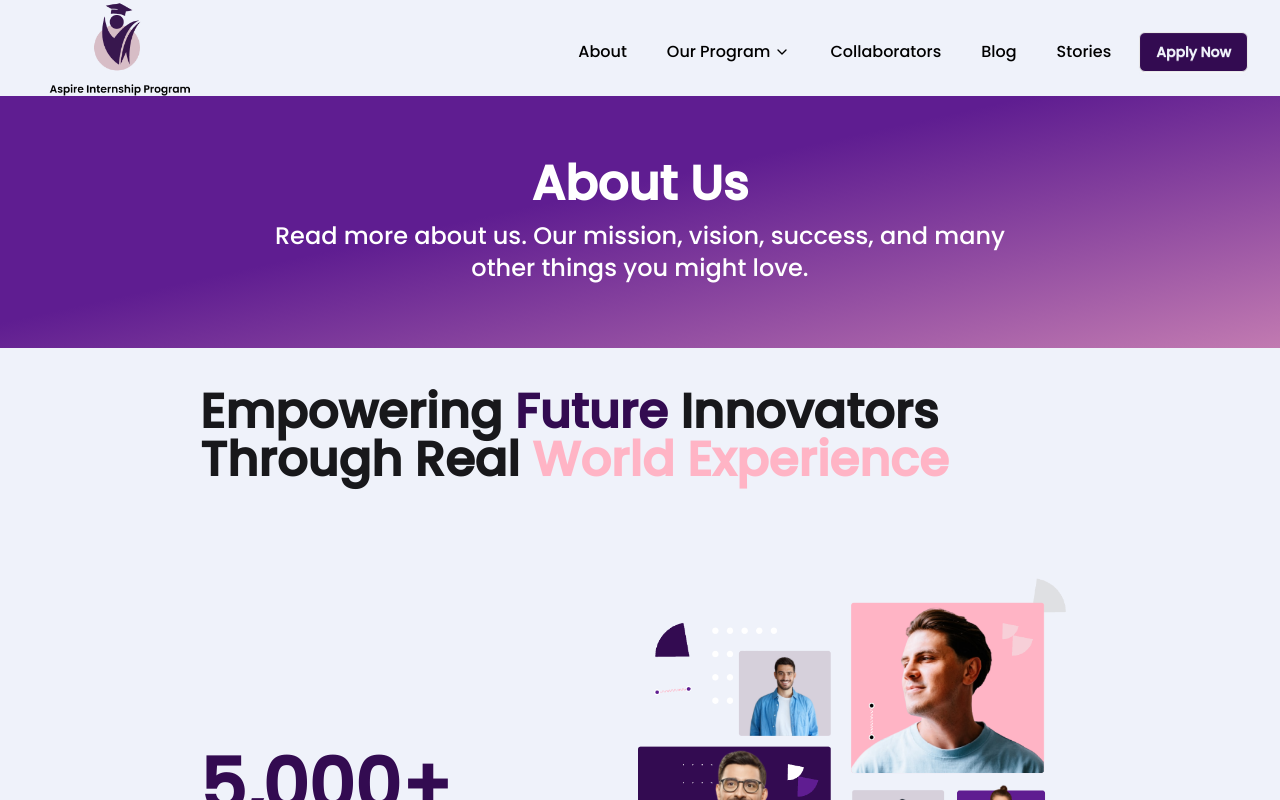
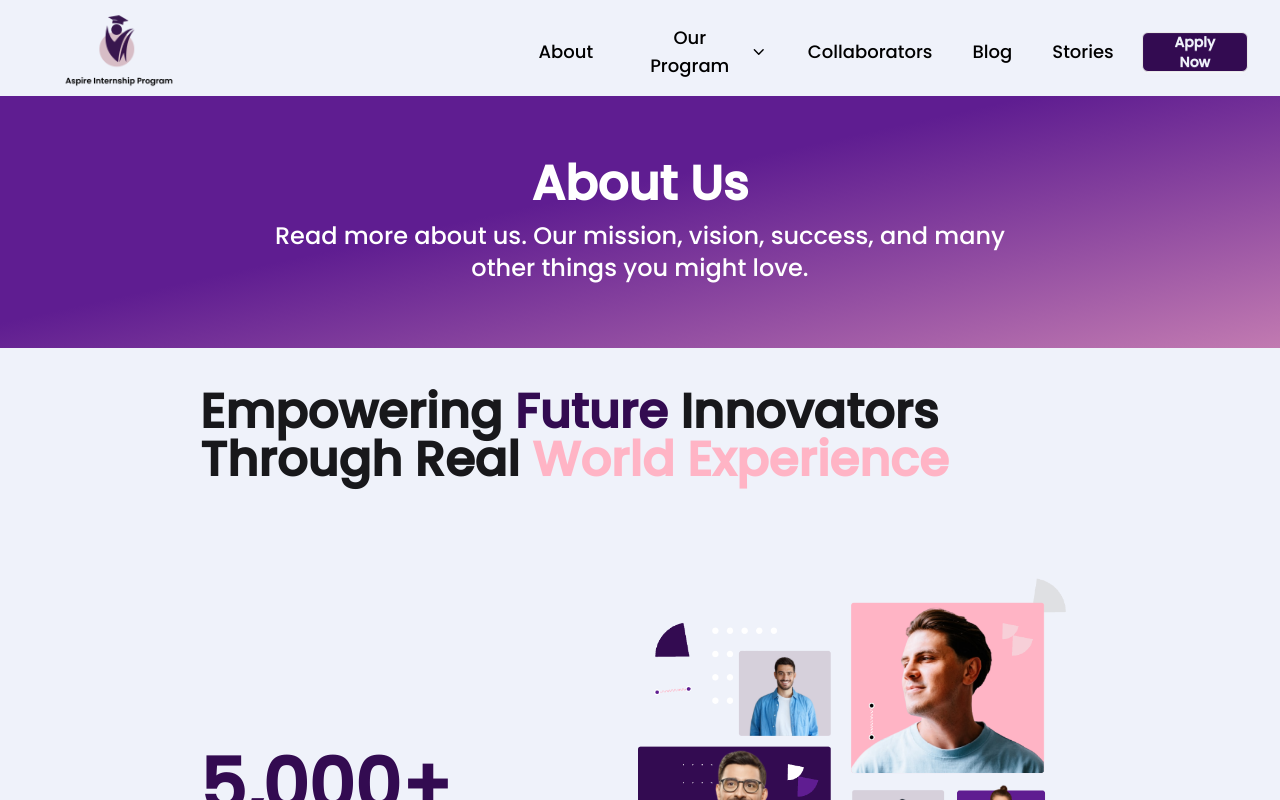
Before and after one commit to thenexgenix/AspireInternShipProgramme, a React (Vite) app in the folder Frontend/: page /about in a window 1280 px wide. Shown: the top 800 px of the page. Built offline with nearby package versions, Linux system fonts and the light colour scheme.

Commit message:
fix the navbar alignment

```diff
--- a/Frontend/src/components/Home/CareerJourney.jsx
+++ b/Frontend/src/components/Home/CareerJourney.jsx
@@ -12,10 +12,10 @@ const iconMap = {
 
 const CareerJourney = memo(({ CareerJourneydata }) => {
   return (
-    <section className="max-w-7xl mx-auto p-8 mt-5 md:mt-12 lg:mt-32">
+    <section className="lg:max-w-7xl xl:max-w-full xl:px-[11%] mx-auto p-8 mt-5 md:mt-12 lg:mt-32">
       {/* Hero Section */}
       <motion.div
-        className="text-start mb-20 flex flex-col md:flex-row gap-10  justify-between items-center "
+        className="text-start mb-20 flex flex-col md:flex-row gap-10  justify-between items-center"
         initial={{ opacity: 0, x: 30 }}
         whileInView={{ opacity: 1, x: 0 }}
         viewport={{ once: true }}
@@ -45,7 +45,7 @@ const CareerJourney = memo(({ CareerJourneydata }) => {
                 transition={{ duration: 0.6, delay: index * 0.2 }}
               >
                 {Icon && (
-                  <Icon className="text-4xl rounded-xl md:text-5xl text-text-secondary bg-gray-300 md:p-2" />
+                  <Icon className={`text-4xl rounded-xl md:text-5xl ${index === 2 && "text-yellow-500" }  ${index === 3 && "text-blue-500" } bg-gray-300 md:p-2`} />
                 )}
 
                 <div>
@@ -70,7 +70,7 @@ const CareerJourney = memo(({ CareerJourneydata }) => {
             alt="Career Journey Aspire internship program"
             className="rounded-lg shadow-lg aspect-square object-cover md:h-[400px] lg:h-[500px] relative z-40"
           />
-          <div className=" blur-[2px] absolute inset-0 w-[300px] md:w-[400px] lg:w-[500px] h-full translate-x-12 translate-y-5 rounded-lg border-4 border-[#ebc3cc]  before:absolute before:inset-0 before:w-full before:h-full before:rounded-lg before:bg-gradient-to-r before:from-[#5F1D91] before:to-[#FFB4C5] before:opacity-20 before:-z-10"></div>
+          <div className=" blur-[2px] absolute  inset-0 w-[400px] md:w-[400px] lg:w-[500px] h-full translate-x-12 translate-y-5 rounded-lg border-4 border-[#ebc3cc]  before:absolute before:inset-0 before:w-full before:h-full before:rounded-lg before:bg-gradient-to-r before:from-[#5F1D91] before:to-[#FFB4C5] before:opacity-20 before:-z-10"></div>
         </motion.div>
       </div>
     </section>
--- a/Frontend/src/components/Home/SuccessStoriesSection.jsx
+++ b/Frontend/src/components/Home/SuccessStoriesSection.jsx
@@ -6,13 +6,13 @@ const SuccessStoriesSection = ({ rounded }) => {
     <>
       <div className="lg:flex justify-between mt-10  md:mt-1 relative ">
         {/* cards-success-story-left */}
-        <div className="flex md:translate-x-10 ">
+        <div className="flex  ">
           <motion.div
             initial={{ opacity: 0, y: 20 }}
             whileInView={{ opacity: 1, y: 0 }}
             transition={{ duration: 0.8, delay: 0.4 }}
             viewport={{ once: true }}
-            className="bg-bg-accent relative  rounded-2xl p-6 md:max-w-md lg:max-w-xl h-fit"
+            className="bg-bg-accent relative  rounded-2xl p-6 md:max-w-md lg:max-w-xl h-fit "
           >
             <div className="flex items-center gap-10 md:gap-10 lg:gap-30">
               <div>
--- a/Frontend/src/components/Navbar/Navbar.jsx
+++ b/Frontend/src/components/Navbar/Navbar.jsx
@@ -43,23 +43,23 @@ const Navbar = memo(({ isLoggedIn }) => {
     <motion.nav
       initial={{ opacity: 0, y: -20 }}
       animate={{ opacity: 1, y: 0 }}
-      className={`fixed w-full top-0 z-50 transition-all duration-300 py-5 ${
+      className={` fixed w-full top-0 z-50 transition-all duration-300 pt-5 ${
         isScrolled ? "backdrop-blur-md bg-primary-color/80" : "bg-transparent"
       }`}
     >
-      <div className="max-w-7xl  mx-auto px-4 sm:px-6 lg:px-8">
-        <div className="flex items-center justify-between h-16">
-          <motion.div initial={{ scale: 0.8 }} whileHover={{ scale: 0.9 }}>
+      <div className="max-w-7xl xl:max-w-full  mx-auto px-4 sm:px-6 lg:px-8 ">
+        <div className="flex items-center justify-between xl:justify-around gap-0 xl:gap-80 h-16 ">
+          <motion.div initial={{ scale: 0.8 }} whileHover={{ scale: 0.7 }}>
             <Link to="/" onClick={closeMobileMenu}>
               <img
                 src={logo}
                 alt="Aspire Internship Programme (Thenexgenix)"
-                className="w-40 md:w-44"
+                className="w-40 md:w-44 p-5"
               />
             </Link>
           </motion.div>
 
-          <div className="hidden md:flex items-center space-x-4">
+          <div className="hidden md:flex items-center space-x-4  md:text-[80%] lg:text-lg">
             {navItems.map((item) => (
               <div key={item.title} className="relative">
                 {item.submenu ? (
@@ -113,7 +113,7 @@ const Navbar = memo(({ isLoggedIn }) => {
             )}
 
             <Link to="/our-program/internship">
-              <button className="btn bg-bg-secondary text-primary-color rounded-md">
+              <button className="btn bg-bg-secondary text-primary-color rounded-md md:text-[80%] lg:text-sm ">
                 Apply Now
               </button>
             </Link>
--- a/Frontend/src/pages/AboutUs/AboutUs.jsx
+++ b/Frontend/src/pages/AboutUs/AboutUs.jsx
@@ -30,8 +30,8 @@ const AboutUs = () => {
           />
         </div>
         <Workflow />
-        {/* <Member /> */}
-        {/* <Testimonial /> */}
+        <Member />
+        <Testimonial />
       </div>
     </>
   );
--- a/Frontend/src/pages/AboutUs/Workflow/Workflow.jsx
+++ b/Frontend/src/pages/AboutUs/Workflow/Workflow.jsx
@@ -59,7 +59,7 @@ const Workflow = () => {
             {workflowData.map((item, index) => (
               <motion.div
                 key={index}
-                className="w-full lg:w-72 p-10 rounded-md backdrop-blur-[20.01px] bg-gradient-to-b from-[rgba(255,180,197,0.07)] via-[rgba(153,153,153,0.07)] to-[rgba(153,153,153,0.07)] shadow-md text-center"
+                className="shadow-sm border border-[#888686] w-full lg:w-72 p-10 rounded-md backdrop-blur-[20.01px] bg-gradient-to-b from-[rgba(255,180,197,0.07)] via-[rgba(153,153,153,0.07)] to-[rgba(153,153,153,0.07)]  text-center"
                 initial={{ opacity: 0, y: 50 }}
                 whileInView={{ opacity: 1, y: 0 }}
                 viewport={{ once: true }}
```
